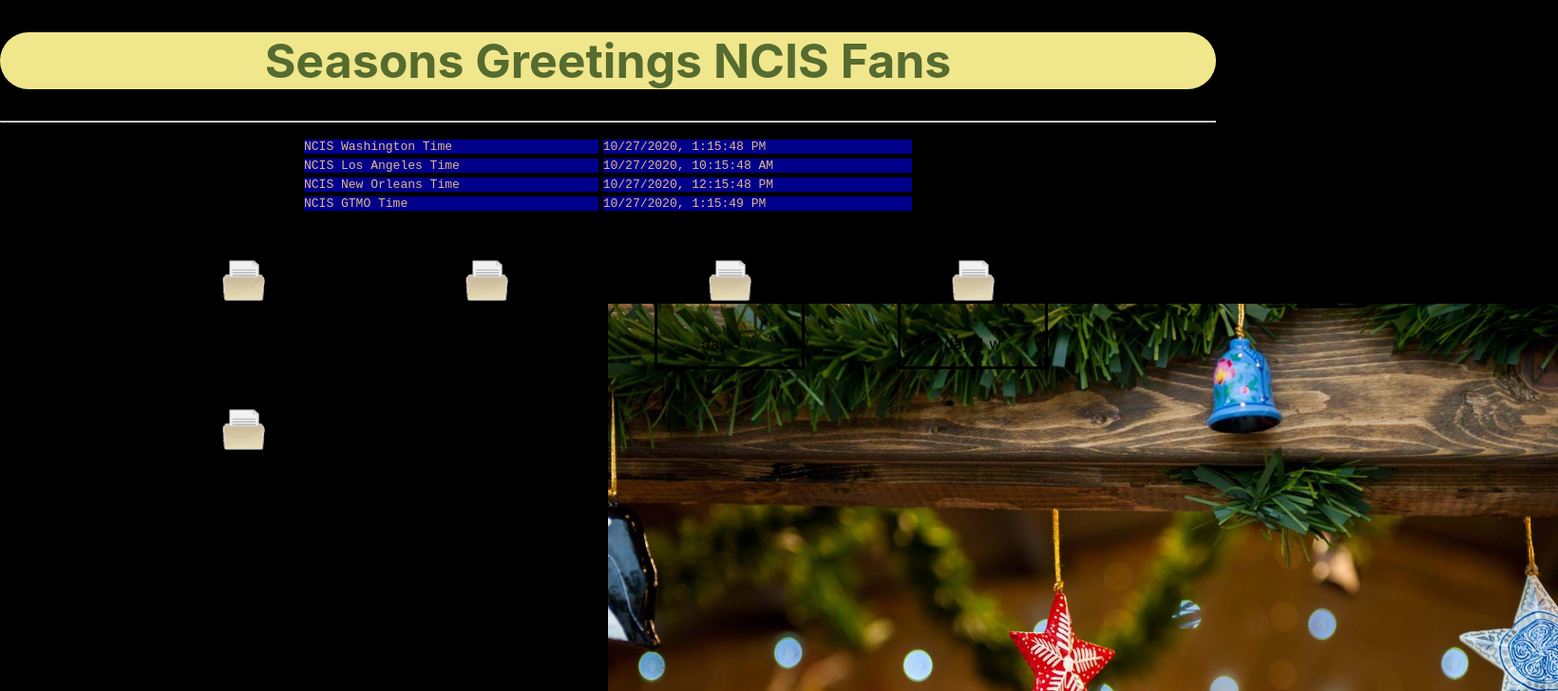
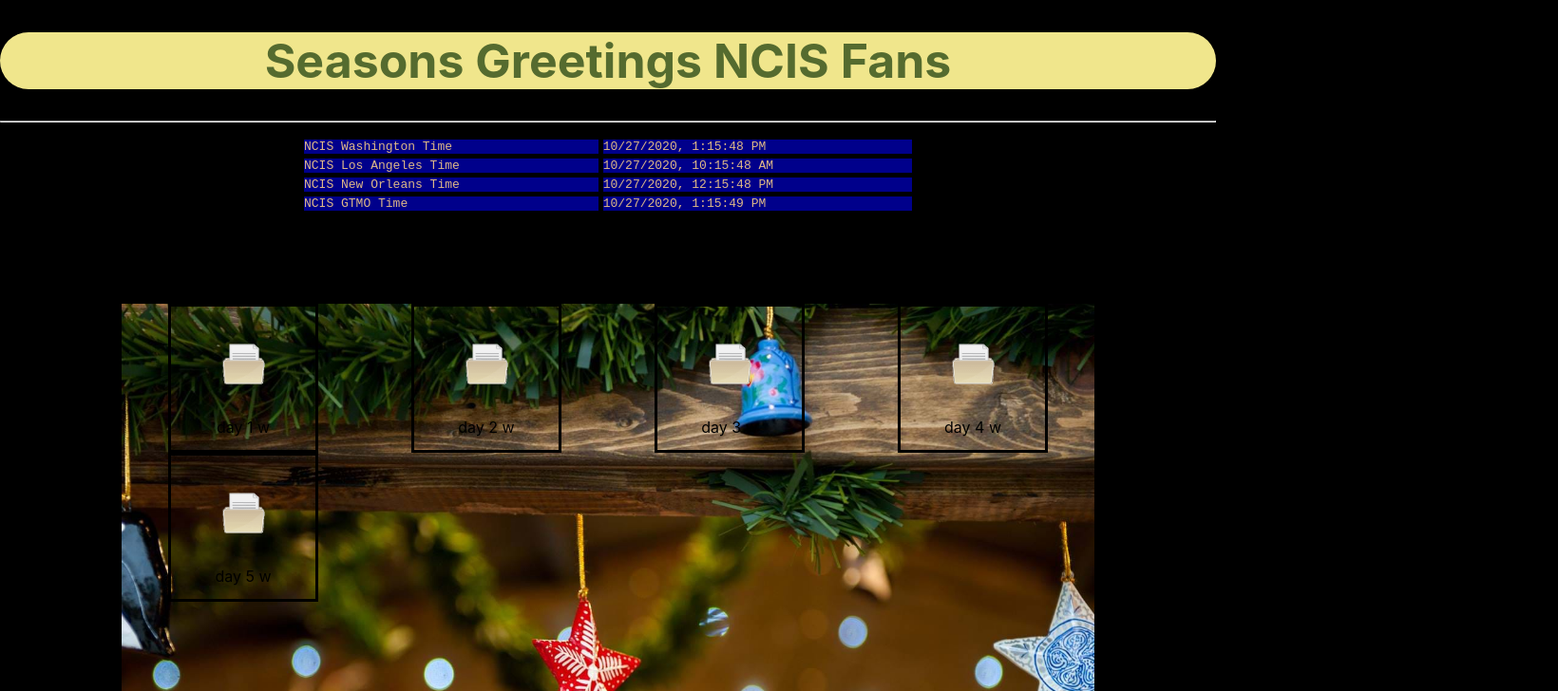
Before and after one commit to lexbarker/ncis-xmas, a React (Create React App) app: page / in a window 1280 px wide. Shown: the top 728 px of the page at 95% size, 1640 px wide, since content can reach past the window. Built offline with nearby package versions, Linux system fonts and the light colour scheme.

Commit message:
positioning

```diff
--- a/src/components/doors-setup/doors-setup.styles.css
+++ b/src/components/doors-setup/doors-setup.styles.css
@@ -2,12 +2,12 @@
     grid-template-columns: auto auto auto auto;
     grid-template-rows: auto auto auto;
     display: grid;
-    position: relative;
+    position: absolute;
+    max-width: 80%;
+    margin: 0 auto;
     top: 40%;
     left: 10%;
-    width:80%;
-
-    margin: o auto;
+    right: 10%;
     align-content: center;
     background-color: transparent;
     z-index: 2;
@@ -18,8 +18,7 @@
     z-index: 1;
     position: absolute;
     top: 40%;
-    height: auto;
-    margin: o auto;
-
-    max-width: 1000px;
+    left: 10%;
+    right: 10%;
+    max-width:80%;
 }
```
